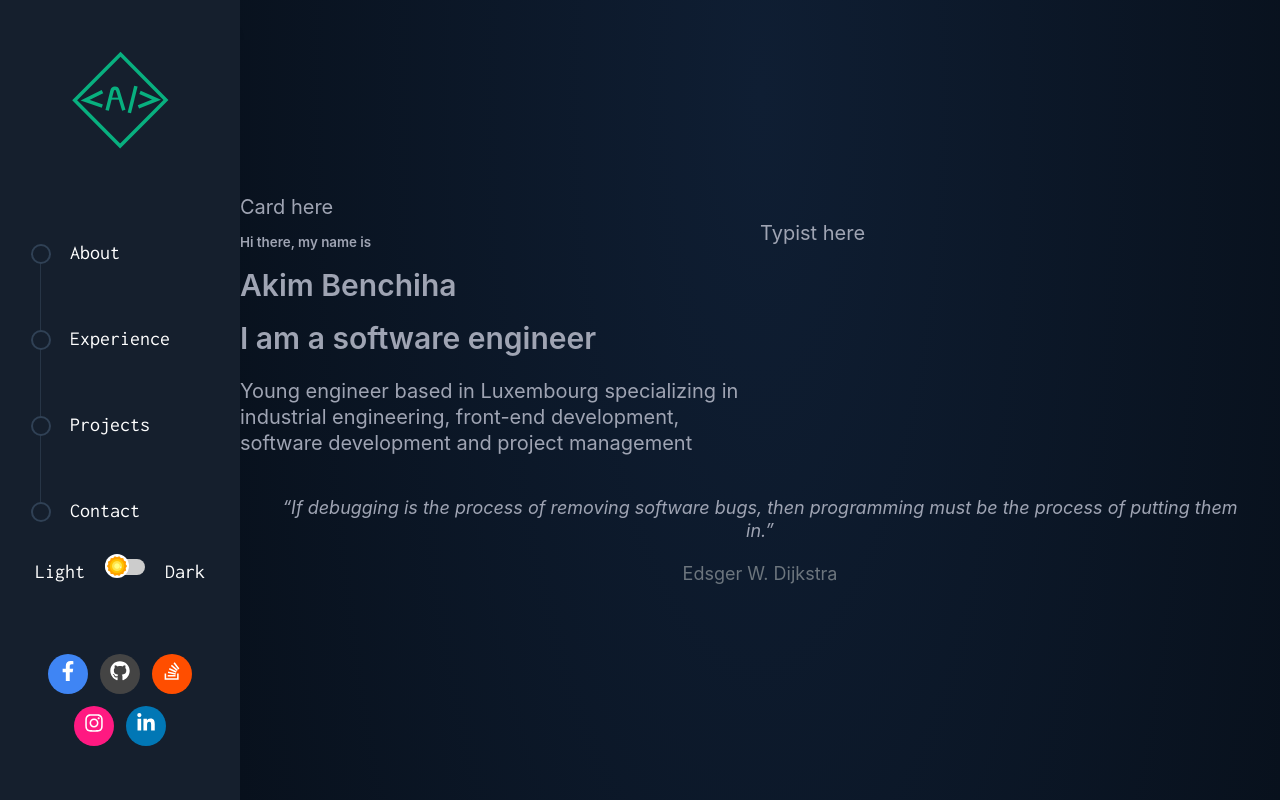
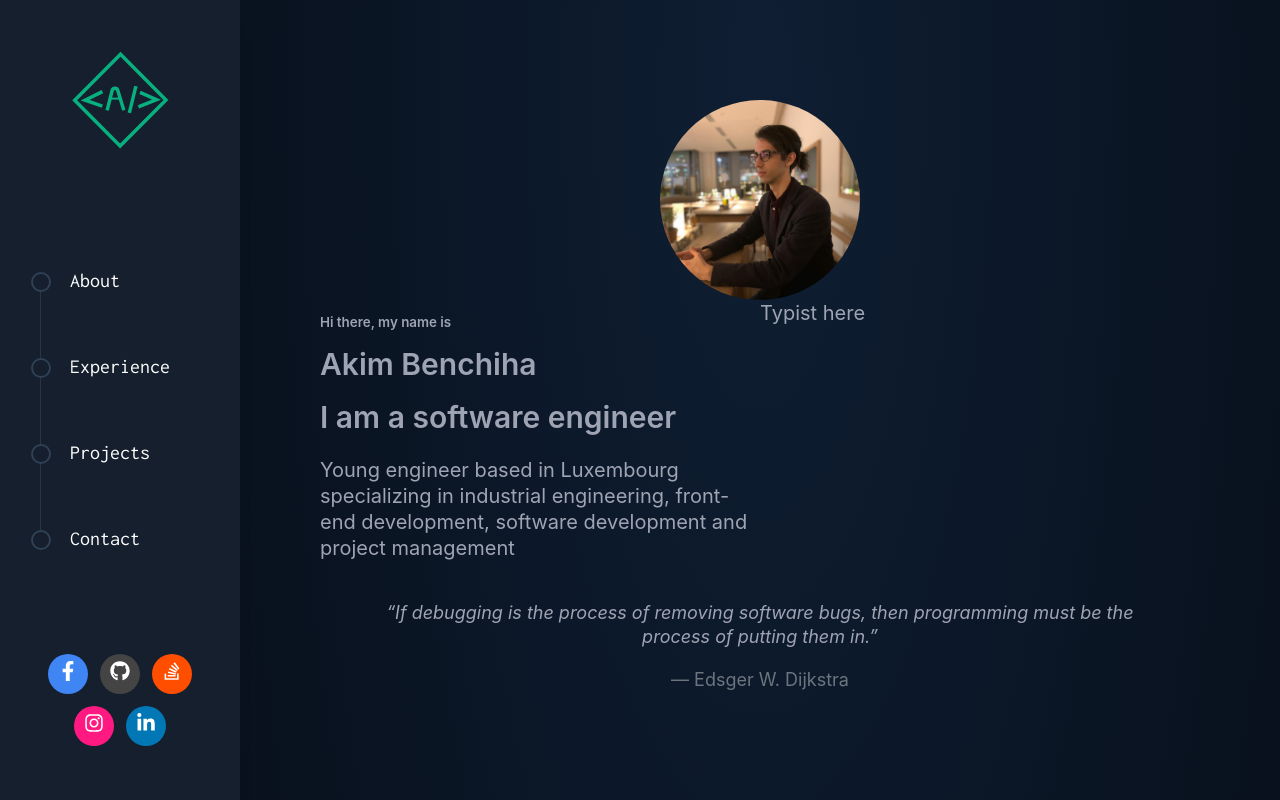
Before and after one commit to Mousticke/portfolio-new, a React (Create React App) app: page / in a window 1280 px wide. Shown: the top 800 px of the page. Built offline with nearby package versions, Linux system fonts and the light colour scheme.

Commit message:
Ad Landing page grid system

```diff
--- a/src/App.jsx
+++ b/src/App.jsx
@@ -32,8 +32,8 @@ const Section = styled.section`
   flex-direction: column;
   align-items: flex-start;
   min-height: 100vh;
-  background: ${(props) => (props.background ? props.theme.colors.background.section_default : `inherit`)};
   color: ${(props) => props.theme.colors.text.default};
+  padding: 5rem 0;
 `
 
 const initialState = {
--- a/src/components/Main.jsx
+++ b/src/components/Main.jsx
@@ -1,6 +1,7 @@
 import React from 'react'
 import styled from 'styled-components'
 import PropTypes from 'prop-types'
+import { breakpoints } from '@styles'
 
 const MainContainer = styled.main`
   min-height: 100vh;
@@ -8,6 +9,11 @@ const MainContainer = styled.main`
   margin-left: auto;
   margin-right: auto;
   counter-reset: section 0;
+  padding: 0 4rem;
+  ${breakpoints.phone`
+  padding: 0 2.5rem;`};
+  ${breakpoints.tablet`
+  padding: 0 3rem;`};
 `
 
 function Main({ children }) {
--- a/src/domains/Landing/Landing.jsx
+++ b/src/domains/Landing/Landing.jsx
@@ -1,10 +1,11 @@
 import React from 'react'
 import styled from 'styled-components'
+import akim2020 from '@resources/akim2020.jpg'
 
 const StyledGrid = styled.div`
   display: grid;
-  grid-template-rows: auto 1fr auto;
-  grid-template-columns: 50% 50%;
+  grid-template-rows: minmax(0, auto) minmax(0, 1fr) minmax(0, auto);
+  grid-template-columns: minmax(0, 50%) minmax(0, 50%);
   grid-template-areas:
     'card card'
     'intro typist'
@@ -12,8 +13,11 @@ const StyledGrid = styled.div`
   justify-content: center;
 `
 const StyledCard = styled.div`
+  display: flex;
+  justify-content: center;
   grid-area: card;
 `
+
 const StyledIntro = styled.div`
   grid-area: intro;
 `
@@ -42,15 +46,24 @@ const StyledCitation = styled.div`
     font-size: 0.9rem;
     color: ${(props) => props.theme.colors.text.quote_author};
     &:before {
-      content: '\2014\00A0';
+      content: '\\2014\\00a0';
     }
   }
+`
+
+const StyledImage = styled.img`
+  width: 100%;
+  height: auto;
+  max-width: 200px;
+  border-radius: 50%;
 `
 
 function Landing() {
   return (
     <StyledGrid>
-      <StyledCard>Card here</StyledCard>
+      <StyledCard>
+        <StyledImage src={akim2020} alt='Akim Benchiha' />
+      </StyledCard>
       <StyledIntro>
         <h6>Hi there, my name is</h6>
         <h1>Akim Benchiha</h1>
--- a/src/domains/Navbar/Navbar.jsx
+++ b/src/domains/Navbar/Navbar.jsx
@@ -7,7 +7,6 @@ import { transitionAll, breakpoints, fonts, sizes } from '@styles'
 import useMounted from '@hooks/useMounted'
 import Helmet from 'react-helmet'
 import { throttle } from '@utils'
-import { Switch } from '@components'
 import BrandIcon from './BrandIcon'
 import SideMenu from './SideMenu'
 import BurgerMenu from './BurgerMenu'
@@ -43,12 +42,11 @@ const Header = styled.header`
 `
 const Nav = styled.nav`
   display: grid;
-  grid-template-rows: 10rem 1fr 1fr 10rem;
+  grid-template-rows: 10rem 1fr 10rem;
   grid-template-columns: 12em;
   grid-template-areas:
     'logo'
     'navLinks'
-    'theming'
     'social';
   align-items: center;
   position: relative;
@@ -62,9 +60,9 @@ const Nav = styled.nav`
   height: inherit;
   width: 100%;
   grid-template-rows: 5rem;
-  grid-template-columns: 3rem minmax(auto, 1fr) 1fr 3rem;
+  grid-template-columns: 3rem minmax(0, 1fr) minmax(0, 3rem);
   grid-template-areas:
-    "logo social theming hamburger";
+    "logo social hamburger";
   `};
 `
 
@@ -137,7 +135,6 @@ function Navbar({ isTop }) {
           </CSSTransition>
         </TransitionGroup>
         <NavLinks isMounted={isMounted.current} />
-        <Switch />
         <SocialGrid>
           <SocialContainer />
         </SocialGrid>
--- a/src/styles/theme.js
+++ b/src/styles/theme.js
@@ -15,7 +15,7 @@ export const themeLight = {
     },
     background: {
       default: '#08121F',
-      section_default: '#0C192A',
+      // section_default: '#0C192A',
       landing: 'radial-gradient(97.14% 97.14% at 50% 2.86%, #0F1E33 0%, #03070C 98.8%)',
     },
     navbar: {
@@ -43,7 +43,7 @@ export const themeLight = {
     text: {
       default: '#9fa4b3',
       heading: '#fff',
-      quote_author:'#6c757d',
+      quote_author: '#6c757d',
     },
   },
 }
@@ -65,7 +65,7 @@ export const themeDark = {
     },
     background: {
       default: '#08121F',
-      section_default: '#0C192A',
+      // section_default: '#0C192A',
       landing: 'radial-gradient(97.14% 97.14% at 50% 2.86%, #0F1E33 0%, #03070C 98.8%)',
     },
     navbar: {
@@ -93,7 +93,7 @@ export const themeDark = {
     text: {
       default: '#9fa4b3',
       heading: '#fff',
-      quote_author:'#6c757d',
+      quote_author: '#6c757d',
     },
   },
 }
```
Also changed, not shown: src/resources/akim2020.jpg (added).
